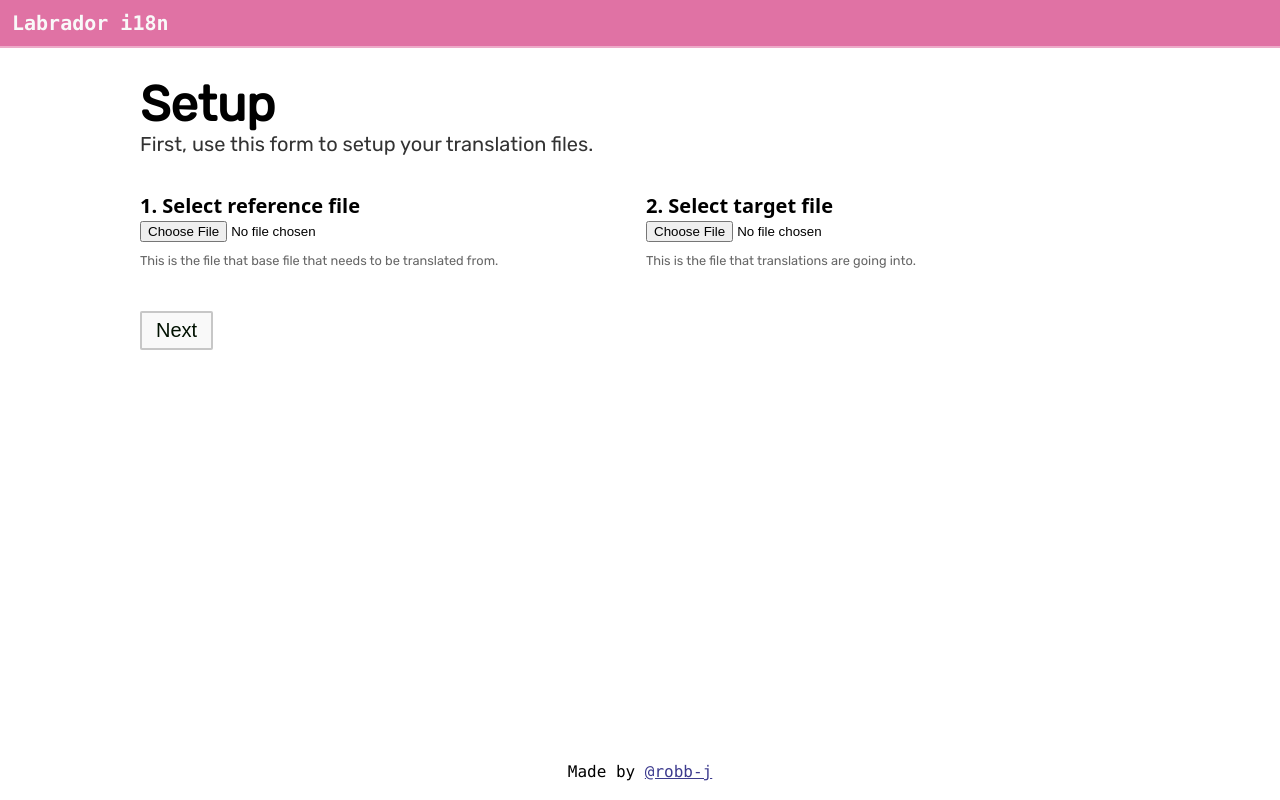
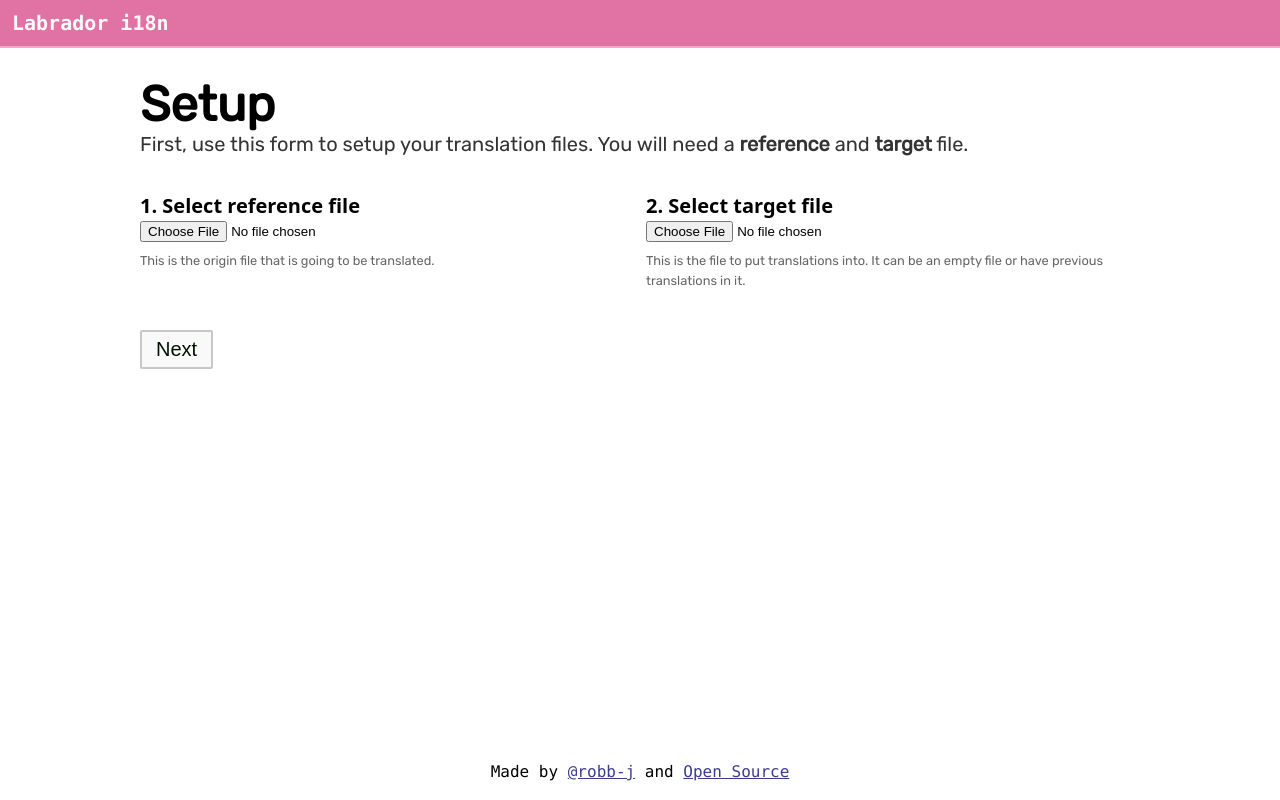
Before and after one commit to robb-j/labrador, a website built with Vite: page index.html in a window 1280 px wide. Built offline with nearby package versions, Linux system fonts and the light colour scheme.

Commit message:
refactor: update wording and docs

```diff
--- a/index.html
+++ b/index.html
@@ -22,7 +22,12 @@
         <section class="setupPage">
           <h1 class="setupPage-title">Setup</h1>
           <p class="setupPage-description">
-            First, use this form to setup your translation files.
+            First, use this form to setup your translation files. You will need
+            a
+            <strong>reference</strong>
+            and
+            <strong>target</strong>
+            file.
           </p>
           <div class="setupPage-referenceFile">
             <label for="referenceFile" class="setupPage-label">
@@ -34,7 +39,7 @@
               @change="referenceFile = $event.target.files[0]"
             />
             <p class="setupPage-helpText">
-              This is the file that base file that needs to be translated from.
+              This is the origin file that is going to be translated.
             </p>
           </div>
           <div class="setupPage-targetFile">
@@ -47,7 +52,8 @@
               @change="targetFile = $event.target.files[0]"
             />
             <p class="setupPage-helpText">
-              This is the file that translations are going into.
+              This is the file to put translations into. It can be an empty file
+              or have previous translations in it.
             </p>
           </div>
           <div class="setupPage-actions">
@@ -156,6 +162,8 @@
     <footer class="app-footer">
       Made by
       <a href="https://github.com/robb-j">@robb-j</a>
+      and
+      <a href="https://github.com/robb-j/labrador/">Open Source</a>
     </footer>
 
     <script type="module" src="/src/main.ts"></script>
--- a/package.json
+++ b/package.json
@@ -1,13 +1,14 @@
 {
   "name": "@robb_j/labrador",
-  "version": "0.0.0",
+  "version": "0.1.0",
   "repository": "robb-j/labrador",
   "scripts": {
     "dev": "vite",
     "build": "tsc && vite build",
     "serve": "vite preview",
     "prepare": "husky install",
-    "format": "prettier --write '**/*.{js,json,css,md,ts,tsx}'"
+    "format": "prettier --write '**/*.{js,json,css,md,ts,tsx}'",
+    "release": "standard-version"
   },
   "devDependencies": {
     "@commitlint/cli": "^13.1.0",
```
Also changed, not shown: README.md, 1 other file.
